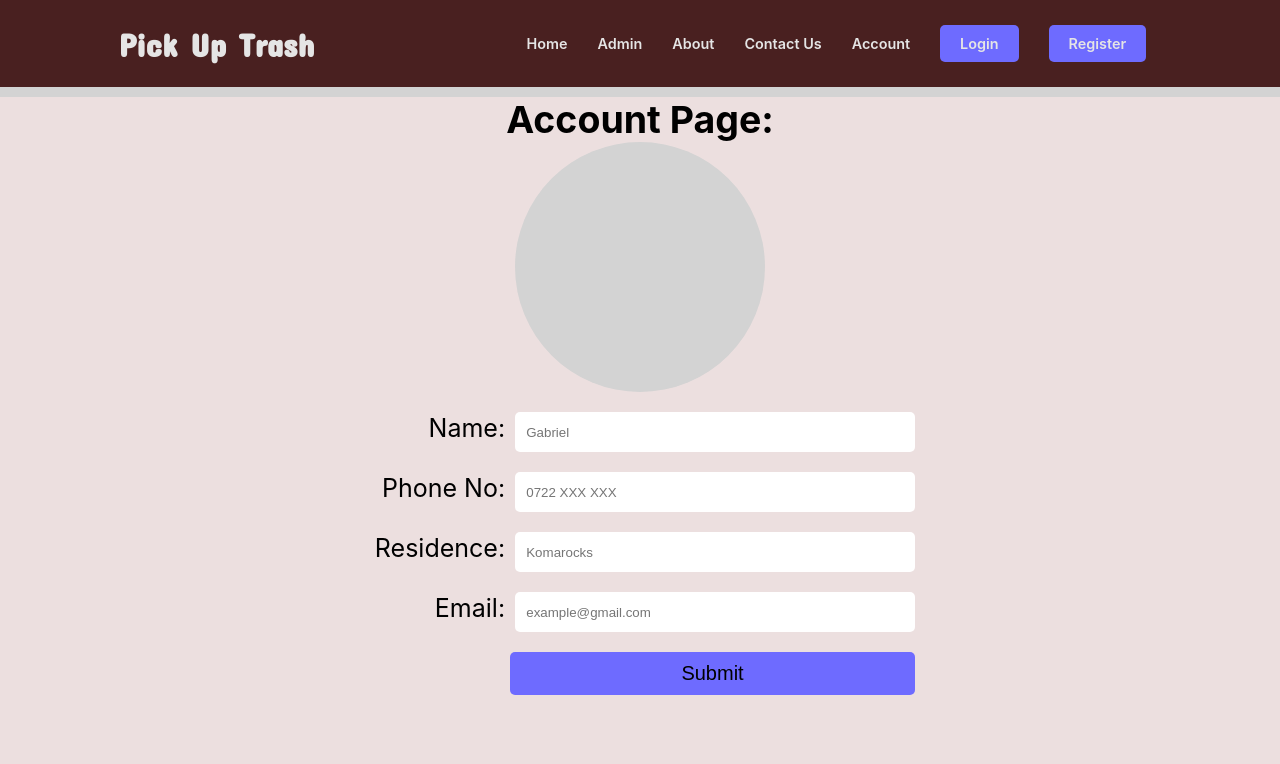
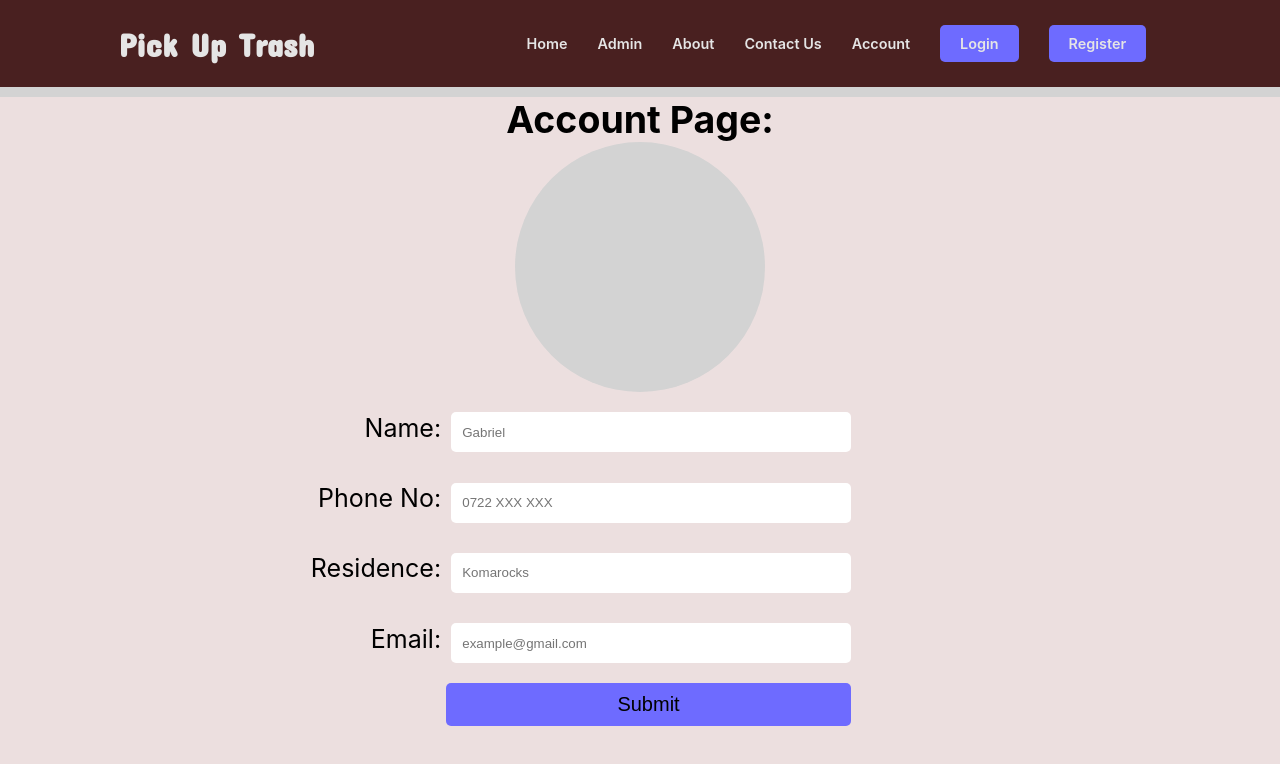
Before and after one commit to kiborgok/pick-up-trash, a React (Create React App) app: page /account in a window 1280 px wide. Shown: the top 764 px of the page. Built offline with nearby package versions, Linux system fonts and the light colour scheme.

Commit message:
style: added css for styling account page

```diff
--- a/src/components/account/account.css
+++ b/src/components/account/account.css
@@ -5,6 +5,7 @@
     margin-top: 10px;
     text-align: right;
     font-size: 25px;
+
 }
 input{
         margin-bottom: 20px;
@@ -12,25 +13,30 @@ input{
         height: 40px;
         width: 400px;
         border: white;
-
-
 }
-    .Acc-form label{
-        margin-top: 6%;
+.Acc-form label{
+        margin-top: 2%;
         align-content: center;
         color: black;
         margin-right: 10px;
+        display: inline-block;
 }
-.Acc-form{
-    margin-top: 20px;
+.container > .Acc-form{
+    margin-top: 10px;
     margin-left: 10px;
+    /* text-align: center; */
+}
+.Acc-form {
+        margin-top: 1vh;
+        margin-right: 10vw;
 }
 .profile-photo{
     height: 250px;
     width: 250px;
     border-radius: 125px;
     background-color: lightgray;
-    justify-content: center;
+    text-align: center;
+
 }
 .Acc-form > .btn{
     width: 75%;
@@ -39,6 +45,5 @@ input{
     border: none;
     justify-content: center;
     background-color: #6e6bff;
-    margin-left: 20%;
     font-size: 20px;
 }
```
